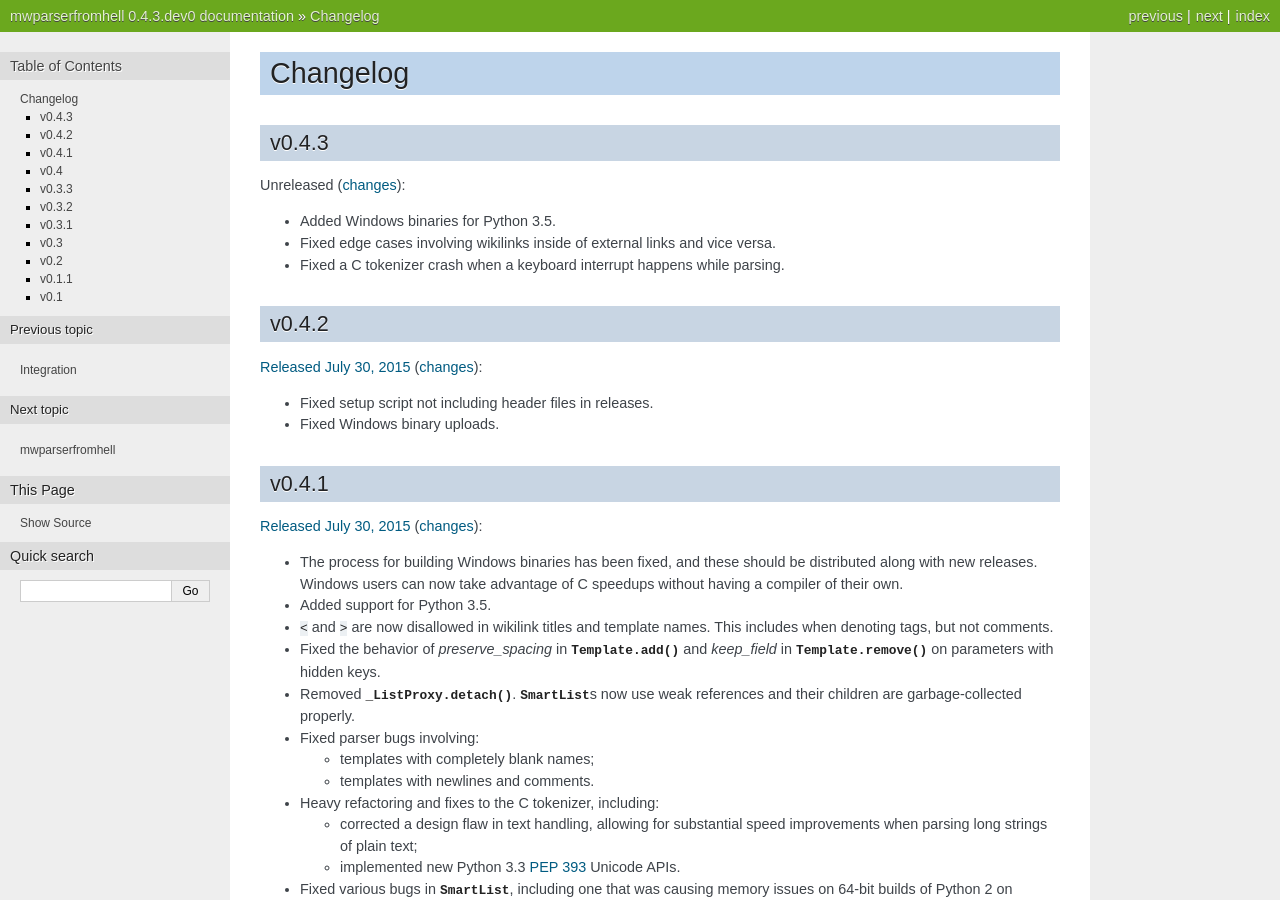
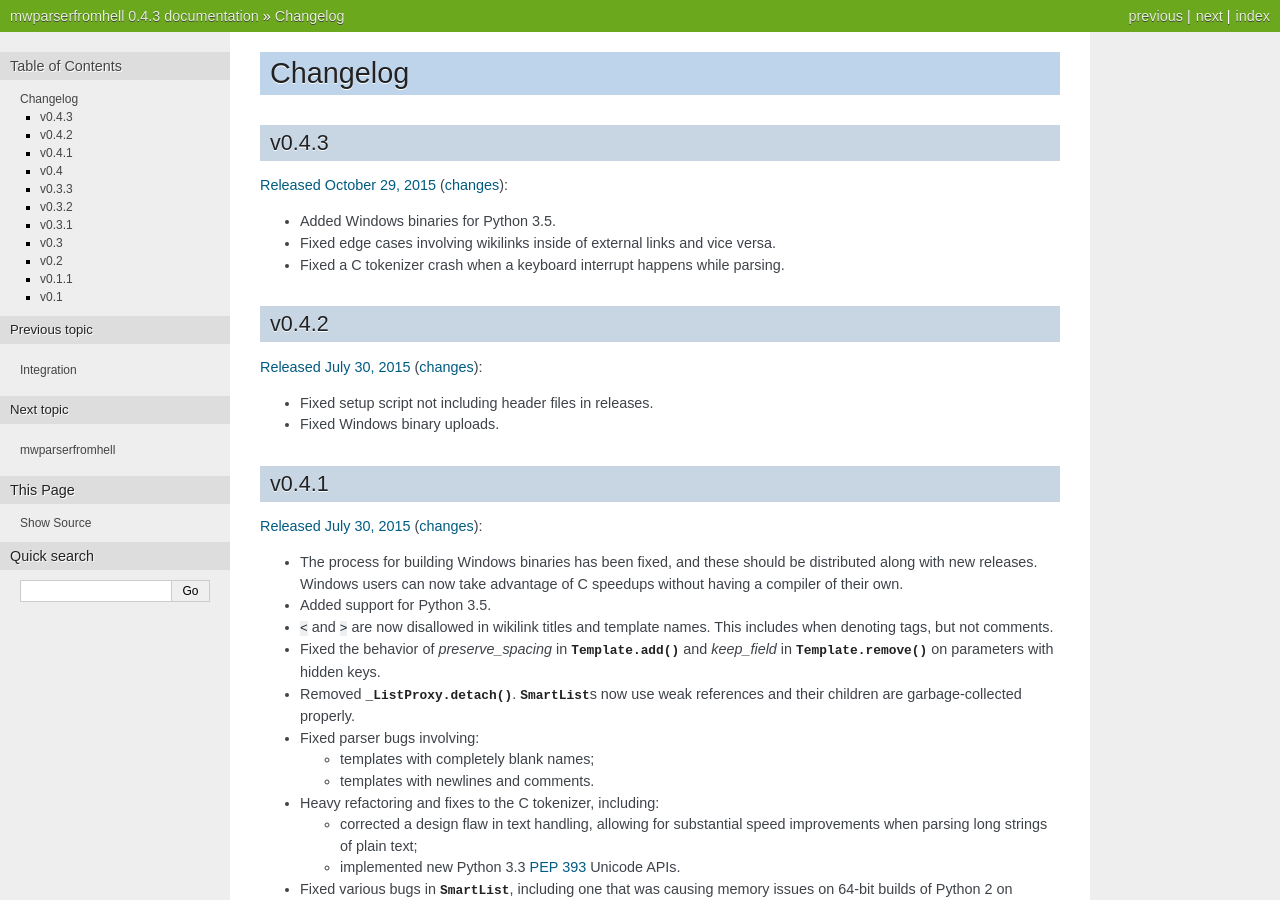
Before and after one commit to earwig/mwparserfromhell, a Sphinx documentation site: the page built from docs/changelog.rst, in a window 1280 px wide and 900 px high. Built offline with Sphinx 7.4.7, drawn with Linux system fonts in a browser that asks for light colours; some of the changed text lies outside the part shown.

Commit message:
release/0.4.3

```diff
--- a/appveyor.yml
+++ b/appveyor.yml
@@ -1,6 +1,6 @@
 # This config file is used by appveyor.com to build Windows release binaries
 
-version: 0.4.3.dev0-b{build}
+version: 0.4.3-b{build}
 
 branches:
   only:
--- a/docs/changelog.rst
+++ b/docs/changelog.rst
@@ -4,8 +4,8 @@
 v0.4.3
 ------
 
-Unreleased
-(`changes <https://github.com/earwig/mwparserfromhell/compare/v0.4.2...develop>`__):
+`Released October 29, 2015 <https://github.com/earwig/mwparserfromhell/tree/v0.4.3>`_
+(`changes <https://github.com/earwig/mwparserfromhell/compare/v0.4.2...v0.4.3>`__):
 
 - Added Windows binaries for Python 3.5.
 - Fixed edge cases involving wikilinks inside of external links and vice versa.
--- a/mwparserfromhell/__init__.py
+++ b/mwparserfromhell/__init__.py
@@ -29,7 +29,7 @@
 __author__ = "Ben Kurtovic"
 __copyright__ = "Copyright (C) 2012, 2013, 2014, 2015 Ben Kurtovic"
 __license__ = "MIT License"
-__version__ = "0.4.3.dev0"
+__version__ = "0.4.3"
 __email__ = "ben.kurtovic@gmail.com"
 
 from . import (compat, definitions, nodes, parser, smart_list, string_mixin,
```
Also changed, not shown: 1 other file.
